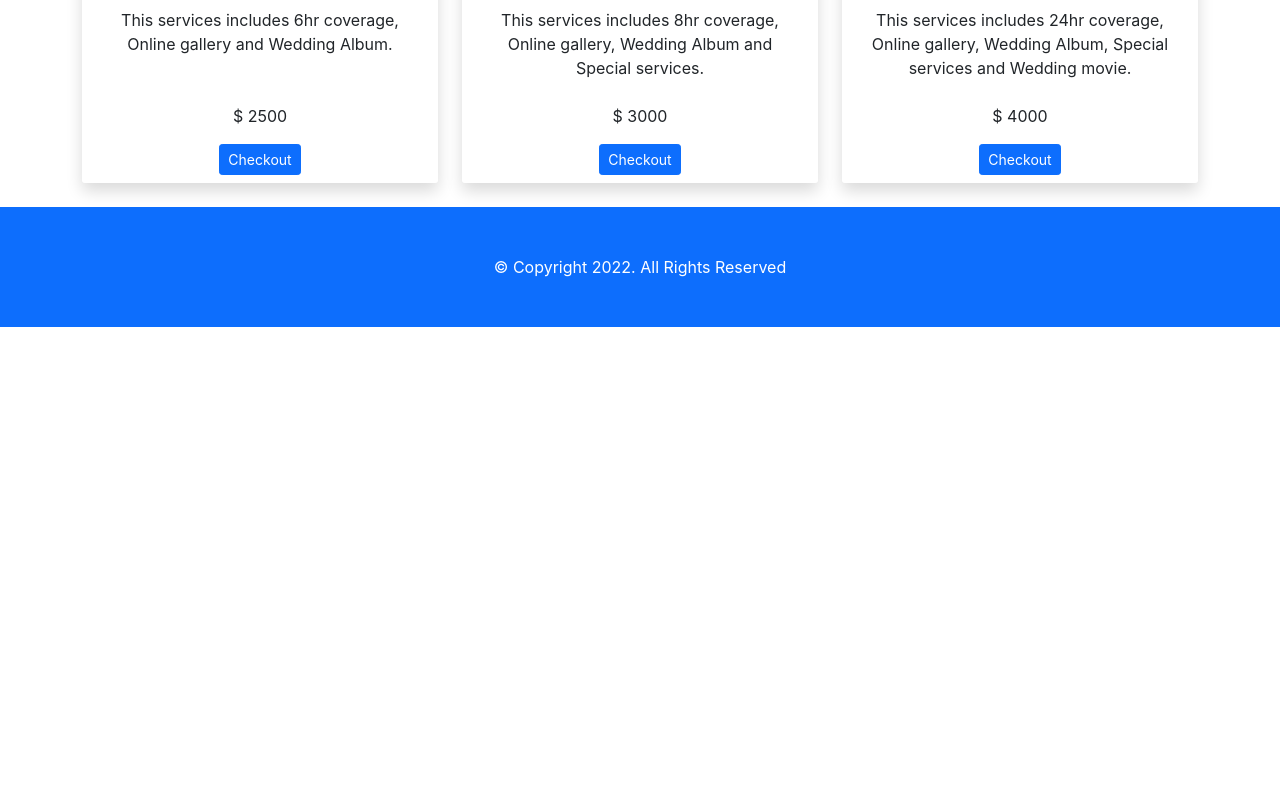
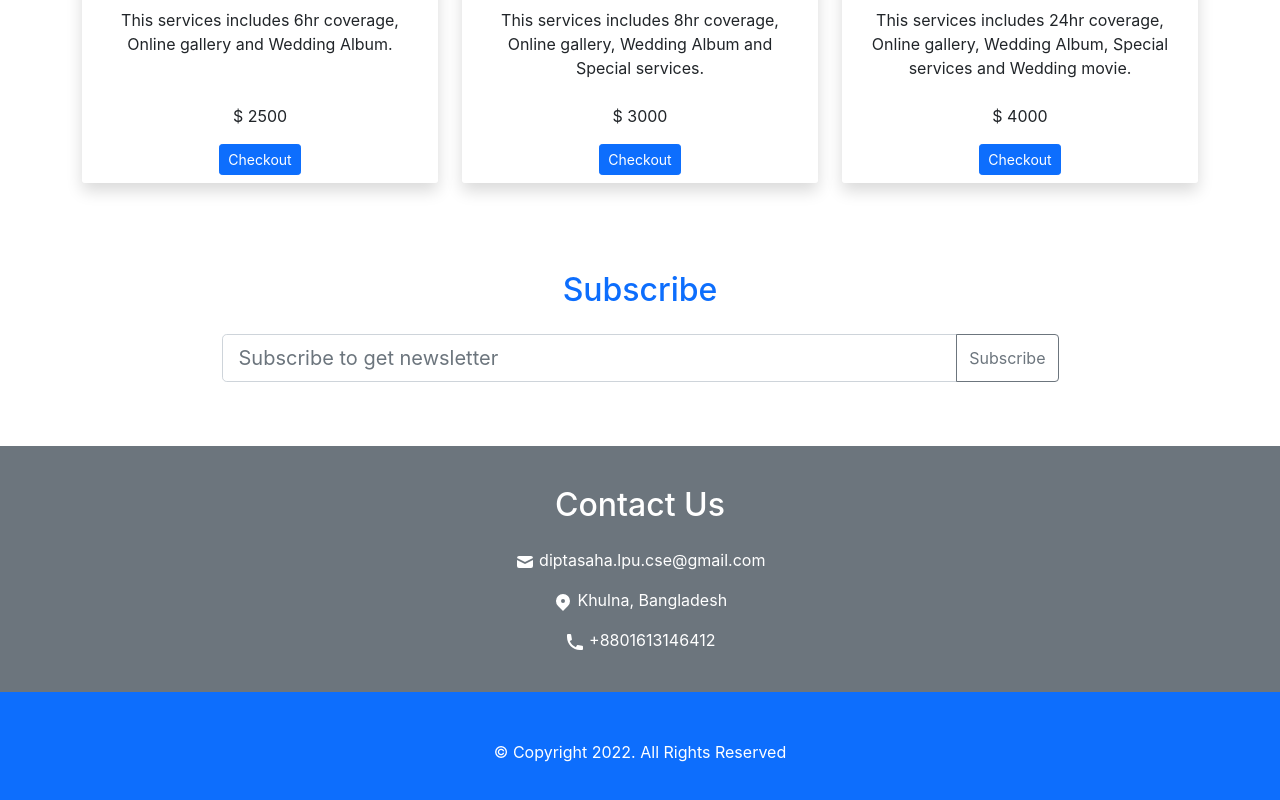
Before and after one commit to diptasahacse/independent-service-provider, a React (Create React App) app: page / in a window 1280 px wide. Shown: the part 1225-2025 px from the top of the page. Before the commit the page ends 1552 px from the top, so only its background shows below. Built offline with nearby package versions, Linux system fonts and the light colour scheme; no server answers; the HTML template or start-up script is replaced by a standard one.

Commit message:
make extra two section on home page name, subscribe and contacts

```diff
--- a/package.json
+++ b/package.json
@@ -3,6 +3,7 @@
   "version": "0.1.0",
   "private": true,
   "dependencies": {
+    "@heroicons/react": "^1.0.6",
     "@testing-library/jest-dom": "^5.16.4",
     "@testing-library/react": "^13.1.1",
     "@testing-library/user-event": "^13.5.0",
--- a/src/Pages/Checkout/Checkout.js
+++ b/src/Pages/Checkout/Checkout.js
@@ -48,7 +48,7 @@ const Checkout = () => {
 
                     <Form.Group className="mb-3" controlId="formBasicEmail">
                         <Form.Label>Email address</Form.Label>
-                        <Form.Control type="email" value={user?.email} disabled />
+                        <Form.Control required type="email" value={user?.email} disabled />
                     </Form.Group>
 
                     <Form.Group className="mb-3" controlId="formBasicAddress">
--- /dev/null
+++ b/src/Pages/Home/Contacts/Contacts.js
@@ -0,0 +1,19 @@
+import React from 'react';
+import { Col, Container, Row } from 'react-bootstrap';
+import { MailIcon, LocationMarkerIcon, PhoneIcon } from '@heroicons/react/solid'
+
+const Contacts = () => {
+    return (
+        <div className='bg-secondary py-4 text-white  text-center'>
+            <Container>
+                <h2 className='text-white py-3 section-title'>Contact Us</h2>
+                <p> <MailIcon style={{height:"20px", width:"20px"}}></MailIcon> diptasaha.lpu.cse@gmail.com</p>
+                <p> <LocationMarkerIcon style={{height:"20px", width:"20px"}}></LocationMarkerIcon> Khulna, Bangladesh</p>
+                <p> <PhoneIcon style={{height:"20px", width:"20px"}}></PhoneIcon> +8801613146412</p>
+            </Container>
+
+        </div>
+    );
+};
+
+export default Contacts;
--- a/src/Pages/Home/Home/Home.js
+++ b/src/Pages/Home/Home/Home.js
@@ -1,12 +1,16 @@
 import React from 'react';
 import Banner from '../Banner/Banner';
+import Contacts from '../Contacts/Contacts';
 import Services from '../Services/Services';
+import Subscribe from '../Subscribe/Subscribe';
 
 const Home = () => {
     return (
         <>
         <Banner></Banner>
         <Services></Services>
+        <Subscribe></Subscribe>
+        <Contacts></Contacts>
 
 
         </>
--- /dev/null
+++ b/src/Pages/Home/Subscribe/Subscribe.js
@@ -0,0 +1,24 @@
+import React from 'react';
+import { Button, Container, FormControl, InputGroup } from 'react-bootstrap';
+
+const Subscribe = () => {
+    return (
+        <Container className='py-5'>
+            <h2 className='text-primary py-3 text-center section-title'>Subscribe</h2>
+            <InputGroup className="mb-3 w-75 mx-auto">
+                <FormControl
+                size='lg'
+                    placeholder="Subscribe to get newsletter"
+                    aria-label="Recipient's username"
+                    aria-describedby="basic-addon2"
+                />
+                <Button variant="outline-secondary" id="button-addon2">
+                    Subscribe
+                </Button>
+            </InputGroup>
+
+        </Container>
+    );
+};
+
+export default Subscribe;
```
Also changed, not shown: 1 other file (tests, documents, lock files or other folders).
